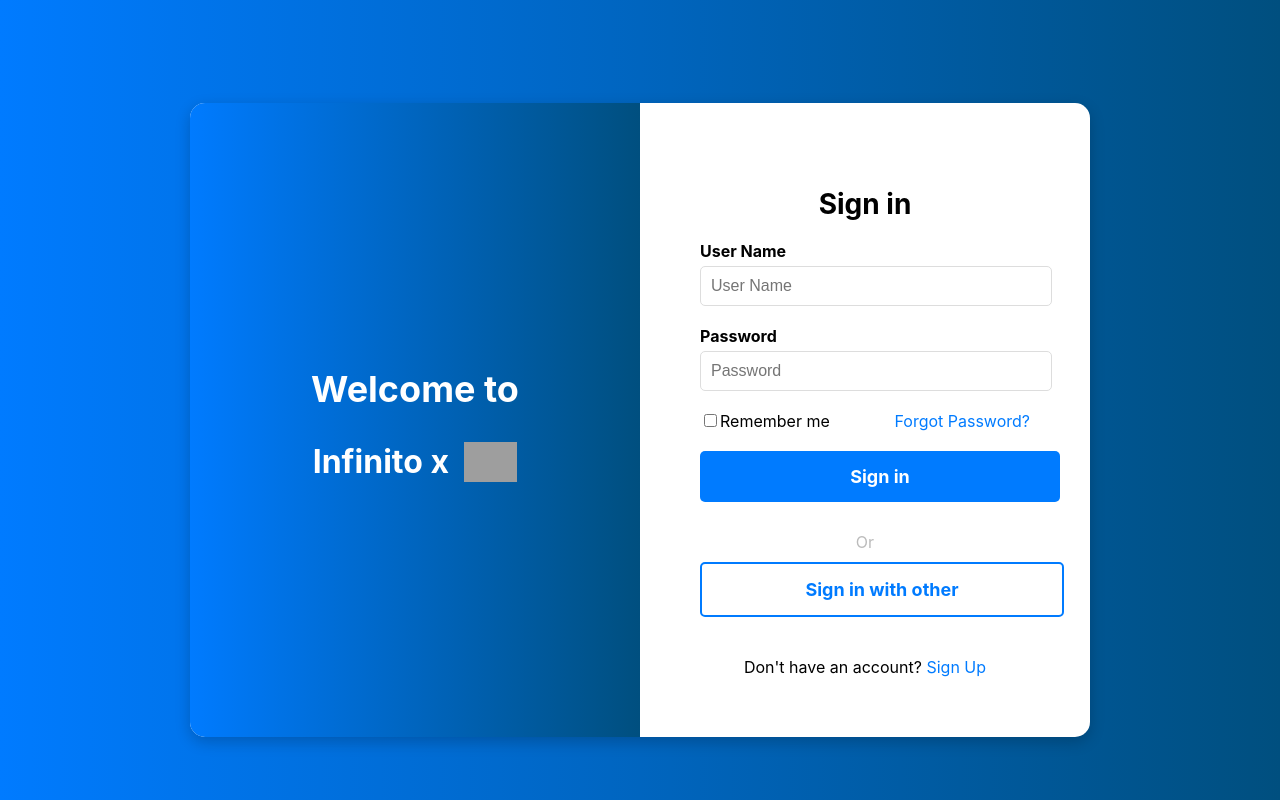
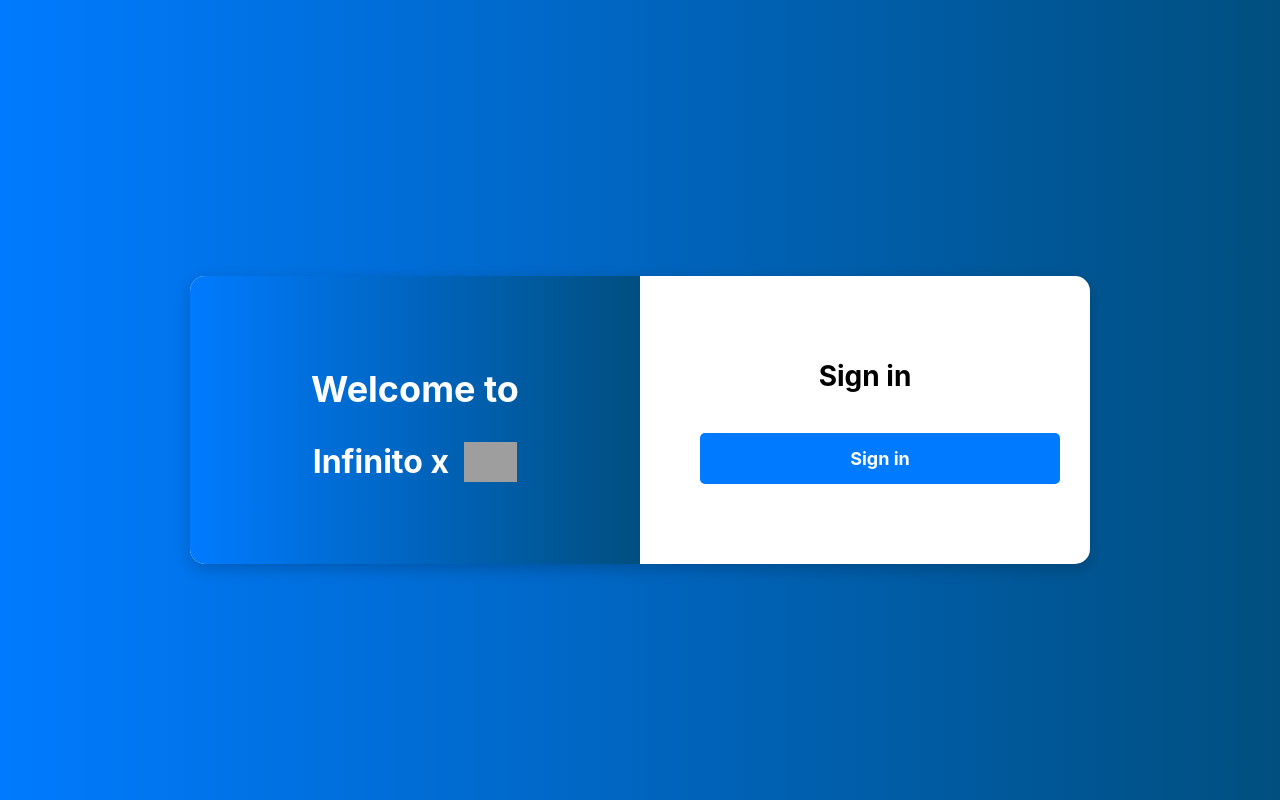
Before and after one commit to ABHINAV2087/Infinito-React_Music_Player, a React (Vite) app: page /player in a window 1280 px wide. Built offline with nearby package versions, Linux system fonts and the light colour scheme; no server answers; grey boxes are pictures that could not be loaded.

Commit message:
first commit

```diff
--- a/src/screens/auth/Login.jsx
+++ b/src/screens/auth/Login.jsx
@@ -18,32 +18,32 @@
         <div className="signin-section">
           <h2 style={{textAlign:'center'}}>Sign in</h2>
           <form>
-            <div className="input-field">
+            {/* <div className="input-field">
               <label>User Name</label>
               <input type="text" placeholder="User Name" required />
             </div>
             <div className="input-field">
               <label>Password</label>
               <input type="password" placeholder="Password" required />
-            </div>
+            </div> */}
             <div className="options">
-              <label>
+              {/* <label>
                 <input type="checkbox" />
                 Remember me
-              </label>
-              <a href="#">Forgot Password?</a>
+              </label> */}
+              {/* <a href="#">Forgot Password?</a> */}
             </div>
             <a href={loginEndpoint}>
               <div className="login-btn">Sign in</div>
             </a>
           </form>
-          <div className="or">Or</div>
+          {/* <div className="or">Or</div>
           <a href={loginEndpoint}>
             <div className="login-alt-btn">Sign in with other</div>
           </a>
           <div className="signup-link">
             Don't have an account? <a href="#">Sign Up</a>
-          </div>
+          </div> */}
         </div>
       </div>
     </div>
```
